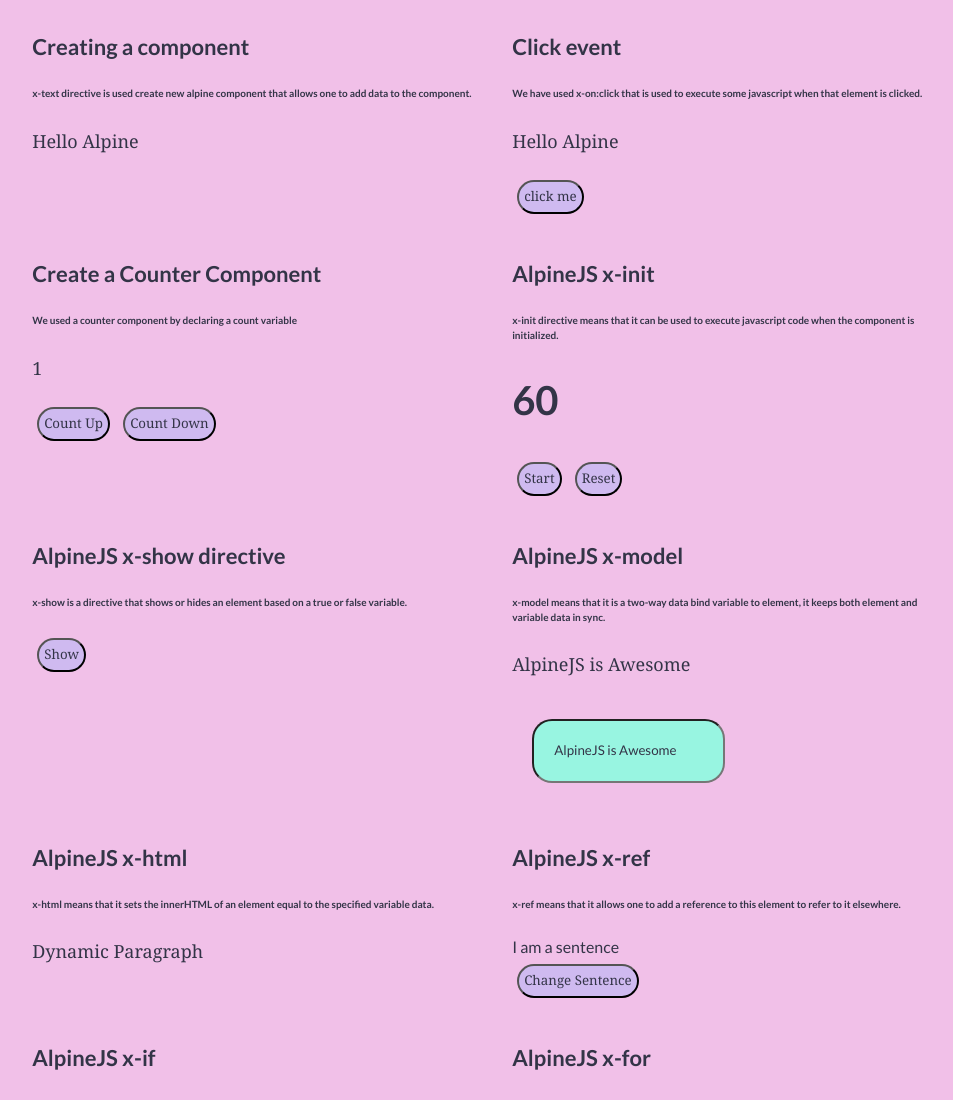
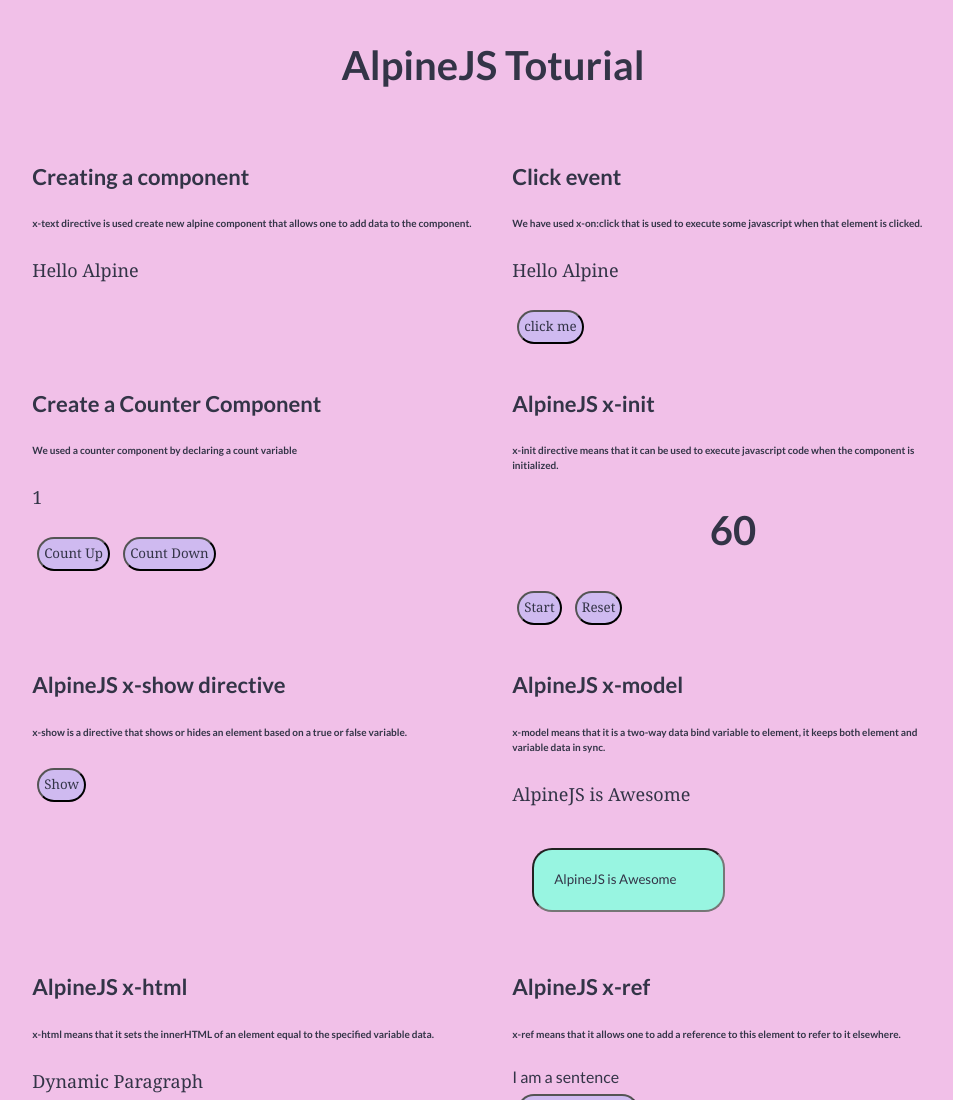
Before and after one commit to matjutapretty/AlpineJS, a plain HTML site: page index.html in a window 1280 px wide. Shown: the top 1100 px of the page, without its empty margins (147-1100 px from the left). Drawn offline with nearby package versions, Linux system fonts and the light colour scheme.

Commit message:
added the page title

```diff
--- a/index.html
+++ b/index.html
@@ -10,7 +10,15 @@
 </head>
 <body>
 
+
     <div class="container">
+        <div class="row">
+
+            <div class="col-12">
+                <h1>AlpineJS Toturial</h1>
+            </div>
+
+        </div>
 
      <div class="row">
 
--- a/style.css
+++ b/style.css
@@ -26,3 +26,6 @@ h6 {
     font-family: serif;
     font-size: 10px;
 }
+h1 {
+    text-align: center;
+}
```
